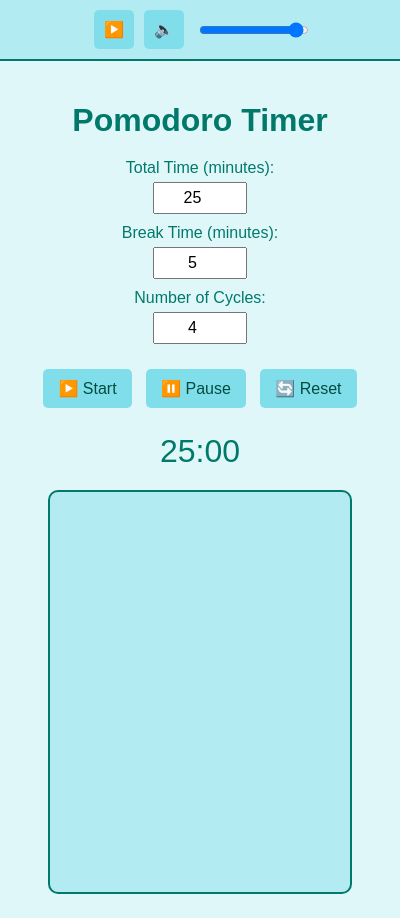
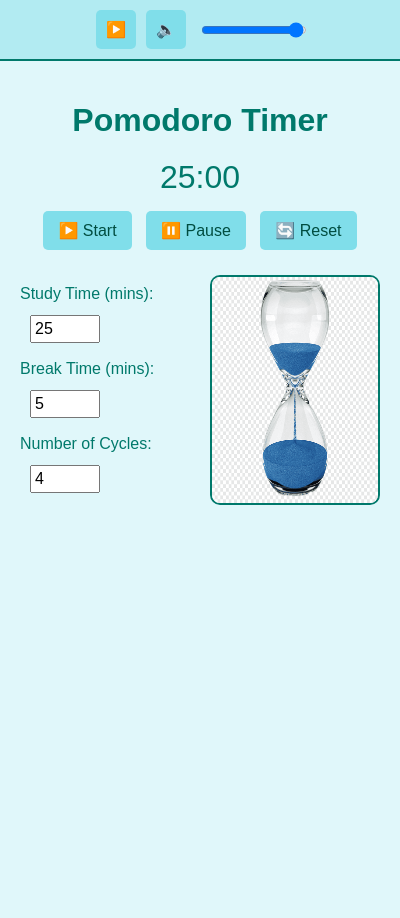
Before and after one commit to Shweth-a/pomodoro, an Electron app: page index.html in a window 400 px wide. After the commit the page ends 844 px from the top, so only its background shows below. Drawn offline with Linux system fonts and the light colour scheme.

Commit message:
UI mods - added static image

```diff
--- a/index.html
+++ b/index.html
@@ -22,15 +22,8 @@
   <div class="container">
     <h1>Pomodoro Timer</h1>
 
-    <div class="settings">
-      <label for="totalTime">Total Time (minutes):</label>
-      <input type="number" id="totalTime" value="25" min="1" max="60" />
-
-      <label for="breakTime">Break Time (minutes):</label>
-      <input type="number" id="breakTime" value="5" min="1" max="20" />
-
-      <label for="cycles">Number of Cycles:</label>
-      <input type="number" id="cycles" value="4" min="1" max="10" />
+    <div id="timerDisplay">
+      <span id="timeRemaining">00:00</span>
     </div>
 
     <div class="pause_play">
@@ -39,12 +32,22 @@
       <button id="resetTimer">🔄 Reset</button>
     </div>
 
+    <div class="settings-hourglass-container">
+      <div class="settings">
+        <label for="totalTime">Study Time (mins):</label>
+        <input type="number" id="totalTime" value="25" min="1" max="60" />
 
-    <div id="timerDisplay">
-      <span id="timeRemaining">00:00</span>
+        <label for="breakTime">Break Time (mins):</label>
+        <input type="number" id="breakTime" value="5" min="1" max="20" />
+
+        <label for="cycles">Number of Cycles:</label>
+        <input type="number" id="cycles" value="4" min="1" max="10" />
+      </div>
+
+      <img id="hourglassImage" src="hourglass.png" alt="Hourglass" />
+
     </div>
 
-    <canvas id="hourglassCanvas" width="300" height="400"></canvas>
   </div>
 
   <script src="script.js"></script>
--- a/script.js
+++ b/script.js
@@ -113,3 +113,39 @@ musicMute.addEventListener('click', () => {
 musicVolume.addEventListener('input', () => {
   music.volume = musicVolume.value;
 });
+
+document.addEventListener("DOMContentLoaded", () => {
+  const canvas = document.getElementById("hourglassCanvas");
+  const ctx = canvas.getContext("2d");
+
+  // Set the border color and background color
+  const borderColor = "#00796B"; // Dark border color
+  const backgroundColor = "#E0F7FA"; // Same as the page background
+
+  // Clear the canvas
+  ctx.clearRect(0, 0, canvas.width, canvas.height);
+
+  // Draw the top triangle (border)
+  ctx.beginPath();
+  ctx.moveTo(canvas.width / 2, 20); // Top center
+  ctx.lineTo(20, canvas.height / 2); // Bottom left
+  ctx.lineTo(canvas.width - 20, canvas.height / 2); // Bottom right
+  ctx.closePath();
+  ctx.strokeStyle = borderColor;
+  ctx.lineWidth = 4; // Border thickness
+  ctx.stroke();
+  ctx.fillStyle = backgroundColor;
+  ctx.fill();
+
+  // Draw the bottom triangle (border)
+  ctx.beginPath();
+  ctx.moveTo(canvas.width / 2, canvas.height - 20); // Bottom center
+  ctx.lineTo(20, canvas.height / 2); // Top left
+  ctx.lineTo(canvas.width - 20, canvas.height / 2); // Top right
+  ctx.closePath();
+  ctx.strokeStyle = borderColor;
+  ctx.lineWidth = 4; // Border thickness
+  ctx.stroke();
+  ctx.fillStyle = backgroundColor;
+  ctx.fill();
+});
--- a/style.css
+++ b/style.css
@@ -28,8 +28,8 @@ label {
 }
 
 input {
-  width: 80px;
-  padding: 5px;
+  width: 50px;
+  padding: 3px;
   font-size: 1em;
   text-align: center;
 }
@@ -52,13 +52,7 @@ button:hover {
 #timerDisplay {
   font-size: 2em;
   margin-top: 20px;
-}
-
-#hourglassCanvas {
-  margin-top: 20px;
-  background-color: #B2EBF2;
-  border: 2px solid #00796B;
-  border-radius: 10px;
+  margin-bottom: 10px;
 }
 
 .music-controls {
@@ -89,3 +83,56 @@ button:hover {
   margin-left: 10px;
   width: 100px;
 }
+
+.settings-hourglass-container {
+  display: flex;
+  justify-content: space-between;
+  align-items: stretch;
+  gap: 0; /* Adjust spacing between settings and hourglass */
+}
+
+.settings {
+  display: flex;
+  flex-direction: column;
+  margin-right: 0;
+  gap: 7px; /* Adjust spacing between labels and inputs */
+  flex: 1;
+}
+
+.pause_play {
+  margin-top: 10px; /* Optional: Adjust spacing above the buttons */
+  margin-bottom: 20px;
+}
+
+#hourglassCanvas {
+  width: 150px; /* Set a narrow width to avoid scrolling */
+  height: 100%; /* Match the height of the settings box */
+  background-color: #B2EBF2;
+  border: 2px solid #00796B;
+  margin-left: 0;
+  border-radius: 10px;
+  box-sizing: border-box; /* Include padding and border in height/width */
+}
+
+.settings label {
+  display: inline-block; /* Ensure labels and inputs are inline */
+  width: 150px; /* Set a consistent width for labels */
+  text-align: left; /* Align text to the left */
+}
+
+.settings input {
+  display: inline-block; /* Keep inputs inline with labels */
+  margin-left: 10px; /* Add spacing between label and input */
+  width: 60px; /* Adjust width of input boxes */
+  padding: 3px;
+  font-size: 1em;
+  text-align: left;
+}
+
+#hourglassImage {
+  width: 170px; /* Adjust width as needed */
+  height: 230px; /* Maintain aspect ratio */
+  border: 2px solid #00796B; /* Match the border color */
+  border-radius: 10px; /* Optional: Add rounded corners */
+  box-sizing: border-box; /* Include padding and border in dimensions */
+}
```
Also changed, not shown: hourglass.png (added).
